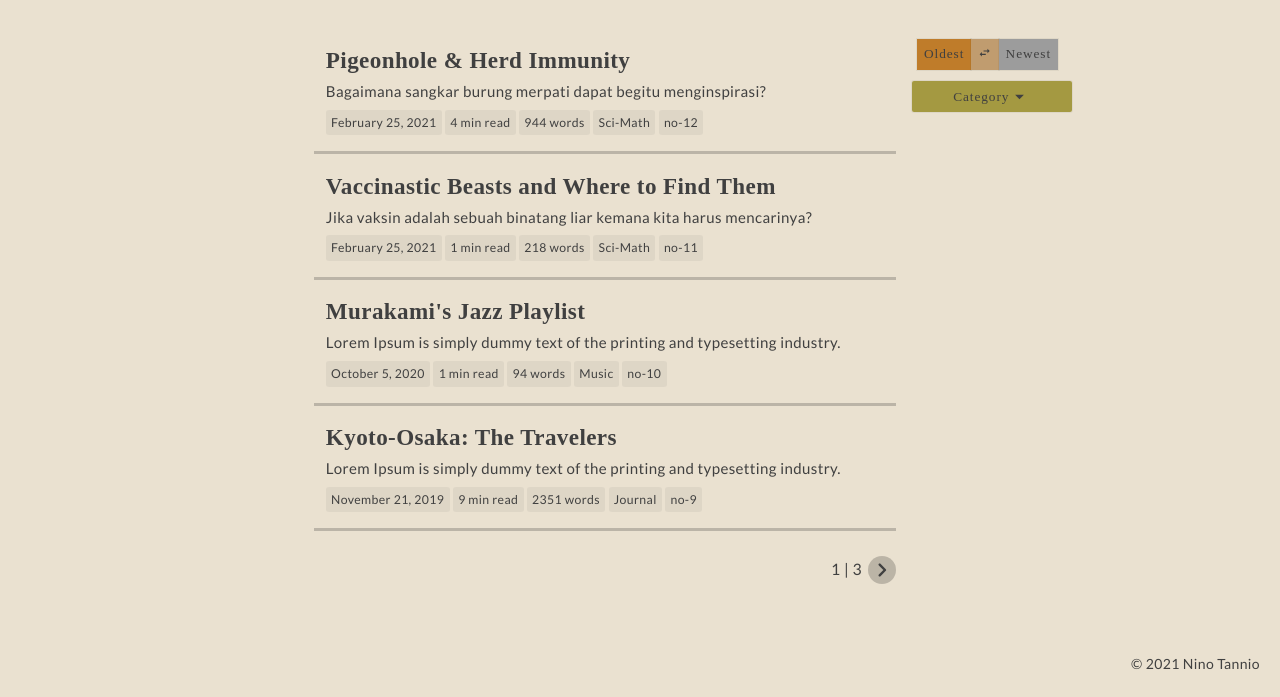
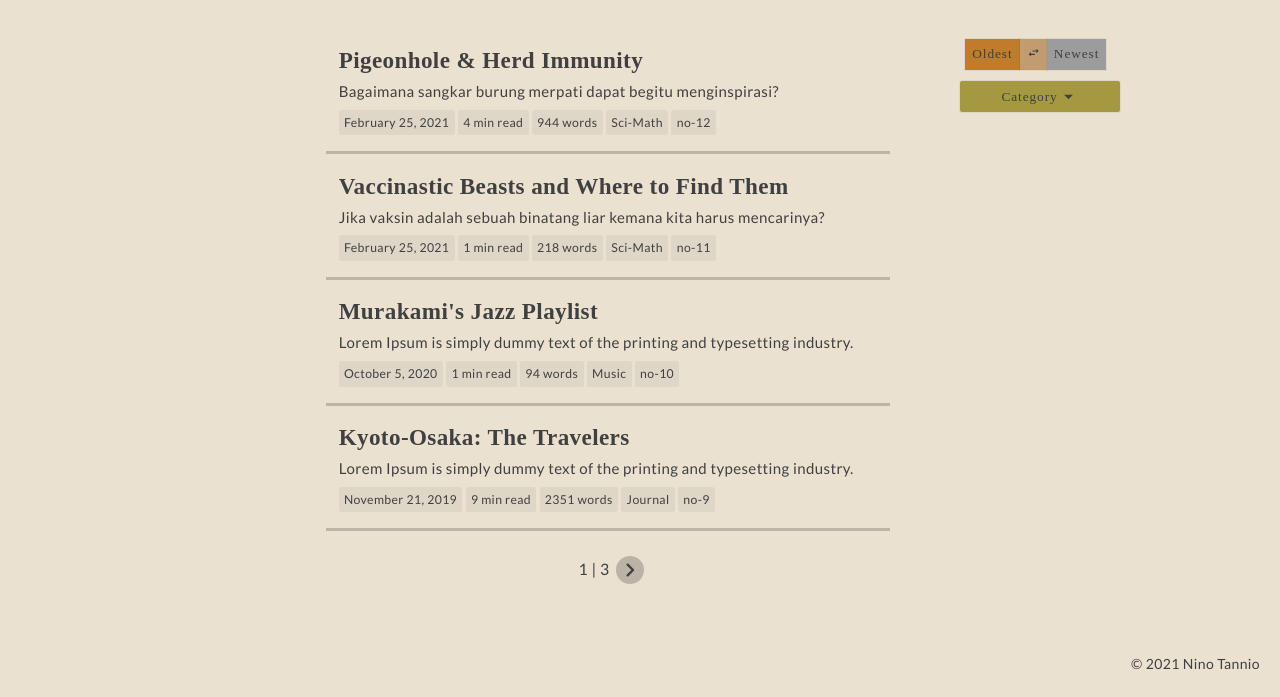
Before and after one commit to nniinnoo/ninotn-site, a Gatsby site: page / in a window 1280 px wide. Shown: the part 103-800 px from the top of the page. Built offline with nearby package versions, Linux system fonts and the light colour scheme; Gatsby itself is replaced by a stand-in of ours; a web font is replaced by a local one.

Commit message:
change blog container structure

```diff
--- a/src/assets/styles/global.css
+++ b/src/assets/styles/global.css
@@ -193,11 +193,20 @@ tbody tr:nth-child(odd) {
 }
 
 .blog__content-left {
-  width: 70%;
-  margin-right: var(--medium);
+  width: 20%;
+}
+
+.blog__content-center {
+  width: 55%;
   display: flex;
   flex-direction: column;
-  align-items: flex-end;
+  align-items: center;
+}
+
+.blog__list-container {
+  width: 80%;
+  display: flex;
+  flex-direction: column;
 }
 
 /*
@@ -211,7 +220,6 @@ tbody tr:nth-child(odd) {
 } */
 
 .blog__list {
-  width: 65%;
   padding: var(--small);
   border-bottom: 3px solid var(--subtle-dark-1);
   line-height: 1.65;
--- a/src/templates/blog-index.js
+++ b/src/templates/blog-index.js
@@ -22,7 +22,9 @@ const BlogIndex = ({ data, pageContext }) => {
   return (
     <Layout>
       <div className="blog__container">
-        <div className="blog__content-left">
+        <div className="blog__content-left" />
+        <div className="blog__content-center">
+          <div className="blog__list-container">
             {posts.edges.map(
               (edge) =>
                 edge.node.frontmatter.published && (
@@ -45,6 +47,7 @@ const BlogIndex = ({ data, pageContext }) => {
                   </div>
                 )
             )}
+          </div>
           <Pagination pageCount={pageCount} currentPage={currentPage} />
         </div>
         <div className="blog__content-right">
```
Lines whose indentation alone changed are shown as unchanged.
